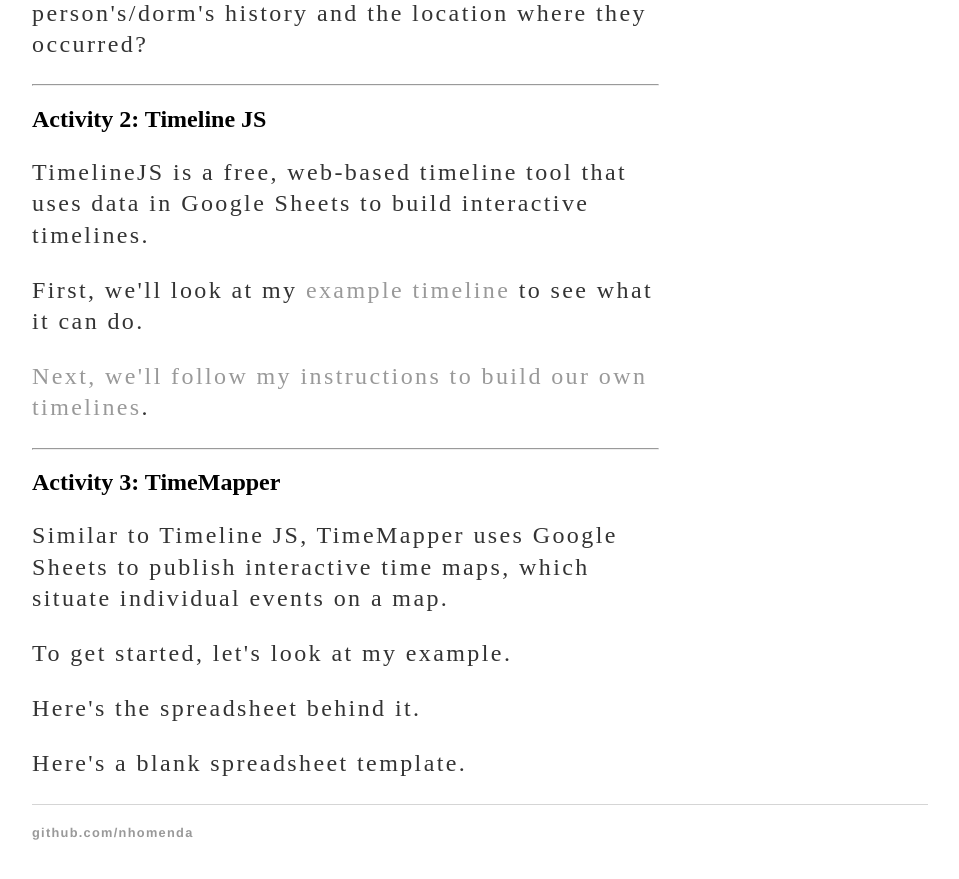
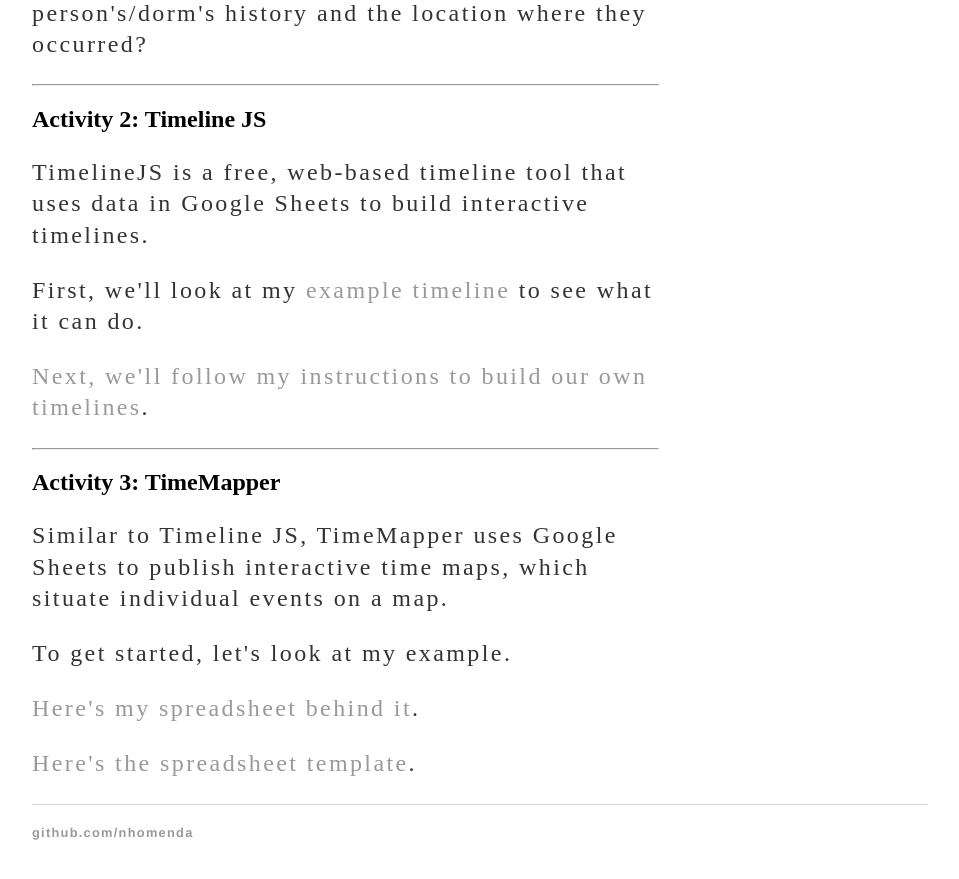
Before and after one commit to nhomenda/nhomenda.github.io, a Jekyll site: the page built from _posts/2021-08-03-IFS.md, in a window 1280 px wide and 900 px high, scrolled down 1361 px. Shown: the top 879 px of the window, without its empty margins (160-1119 px from the left). Built offline with Jekyll 4.4.1, drawn with Linux system fonts in a browser that asks for light colours.

Commit message:
Update 2021-08-03-IFS.md

```diff
--- a/_posts/2021-08-03-IFS.md
+++ b/_posts/2021-08-03-IFS.md
@@ -41,6 +41,6 @@ date: 2021-08-03
 <h2>Activity 3: TimeMapper</h2>
 <p>Similar to Timeline JS, TimeMapper uses Google Sheets to publish interactive time maps, which situate individual events on a map.</p>
 	<p>To get started, let's look at my example.</p>
-	<p>Here's the spreadsheet behind it.</p>
-	<p>Here's a blank spreadsheet template.</p>
+	<p><a href="https://docs.google.com/spreadsheets/d/1FgRe6okdSJ_4Jdz5TufgDm_xvfVihsbWBMs1xaHZdXM/edit">Here's my spreadsheet behind it</a>.</p>
+	<p><a href="https://docs.google.com/spreadsheets/d/1LlYBnfhvD3ZUXMGZ8e52UwYp-xn_NeWmaGBx7VBz5V8/edit#gid=0">Here's the spreadsheet template</a>.</p>
 </div><!-- /.blurb -->
```
